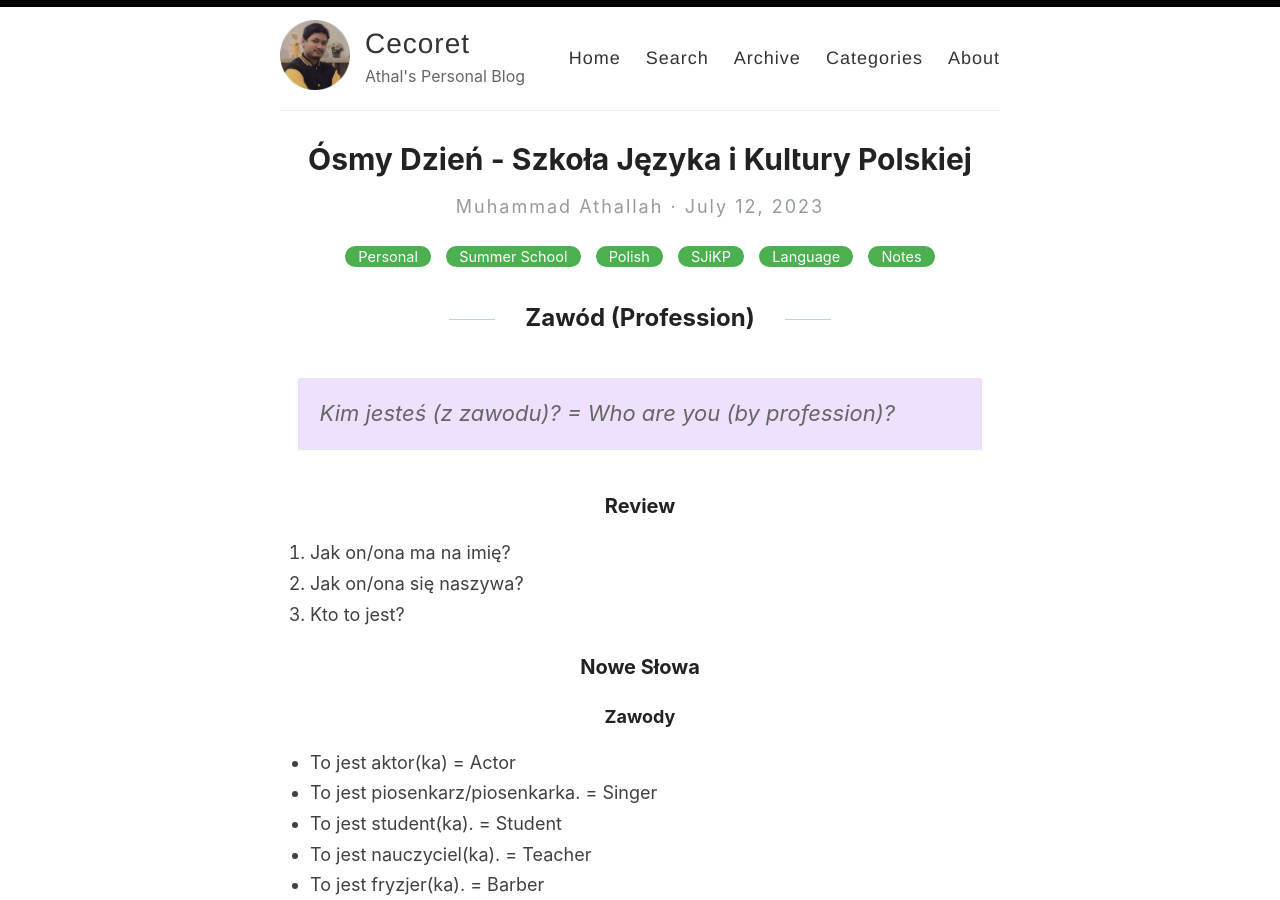
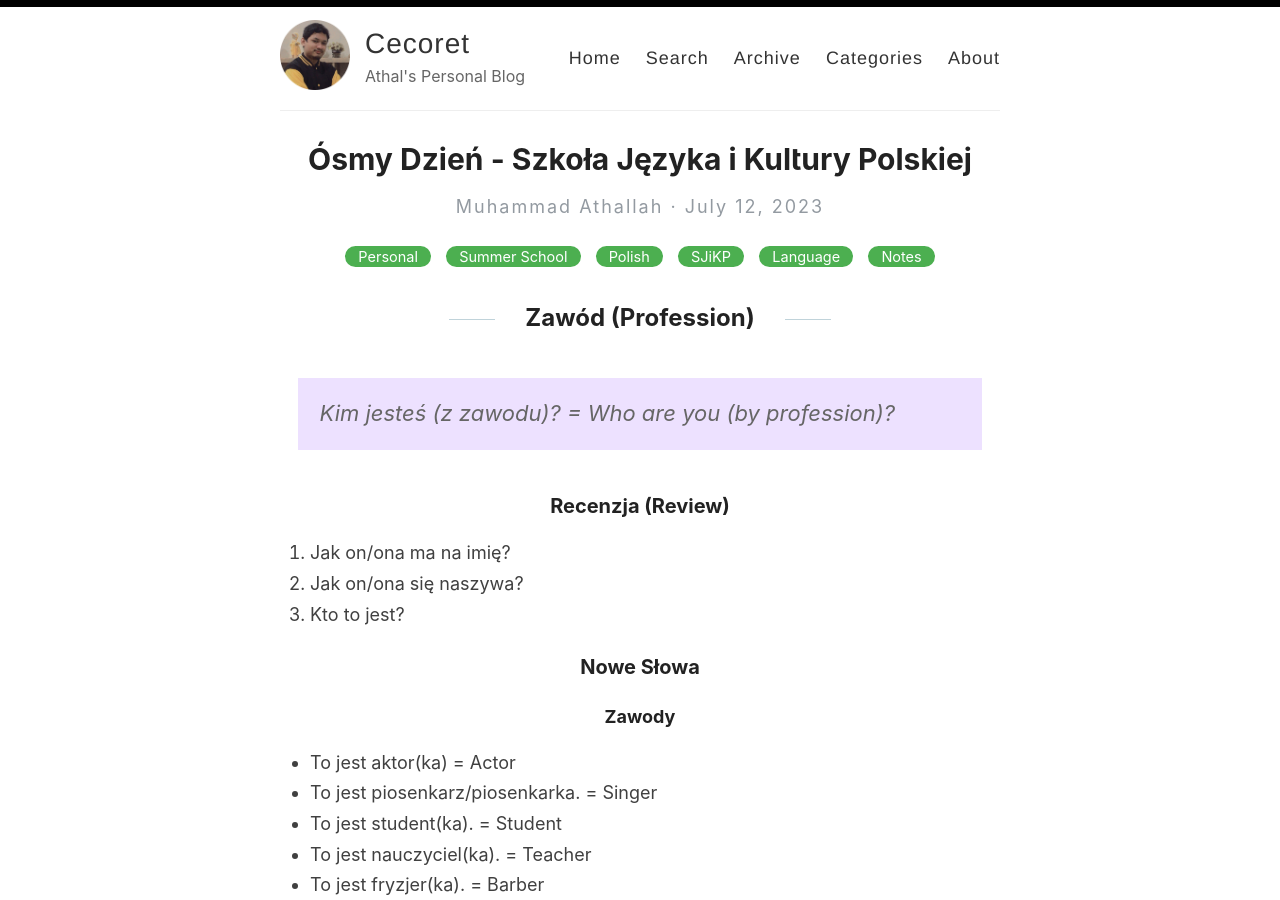
Before and after one commit to determinedguy/cecoret, a Jekyll site: the page built from _posts/2023-7-12-sjikp-8.md, in a window 1280 px wide and 900 px high. Built offline with Jekyll 4.4.1, drawn with Linux system fonts in a browser that asks for light colours.

Commit message:
add: phrase

```diff
--- a/_posts/2023-7-12-sjikp-8.md
+++ b/_posts/2023-7-12-sjikp-8.md
@@ -8,7 +8,7 @@ categories: [Personal, Summer School, Polish, SJiKP, Language, Notes]
 
 > Kim jesteś (z zawodu)? = Who are you (by profession)?
 
-### Review
+### Recenzja (Review)
 
 1. Jak on/ona ma na imię?
 2. Jak on/ona się naszywa?
```
